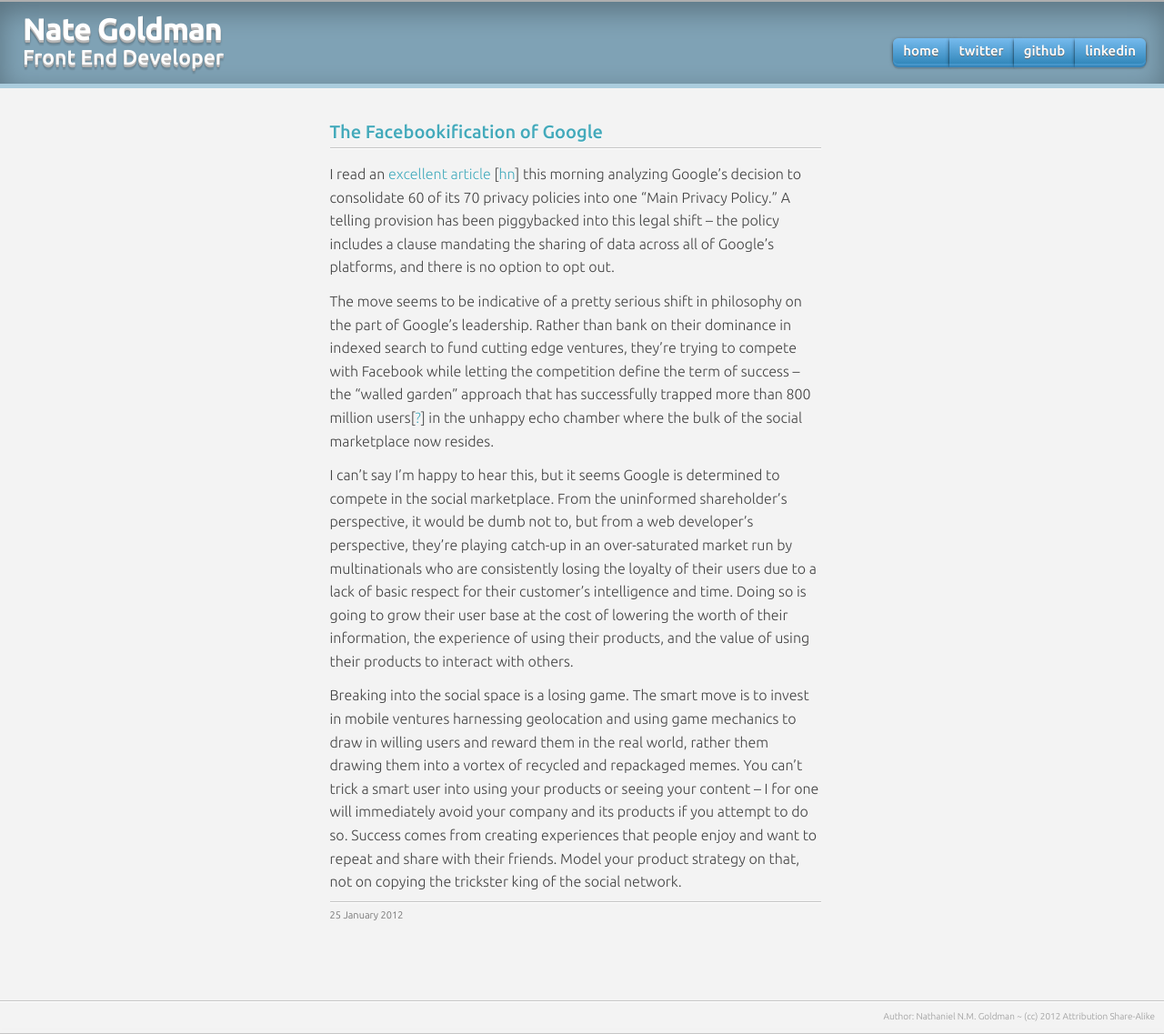
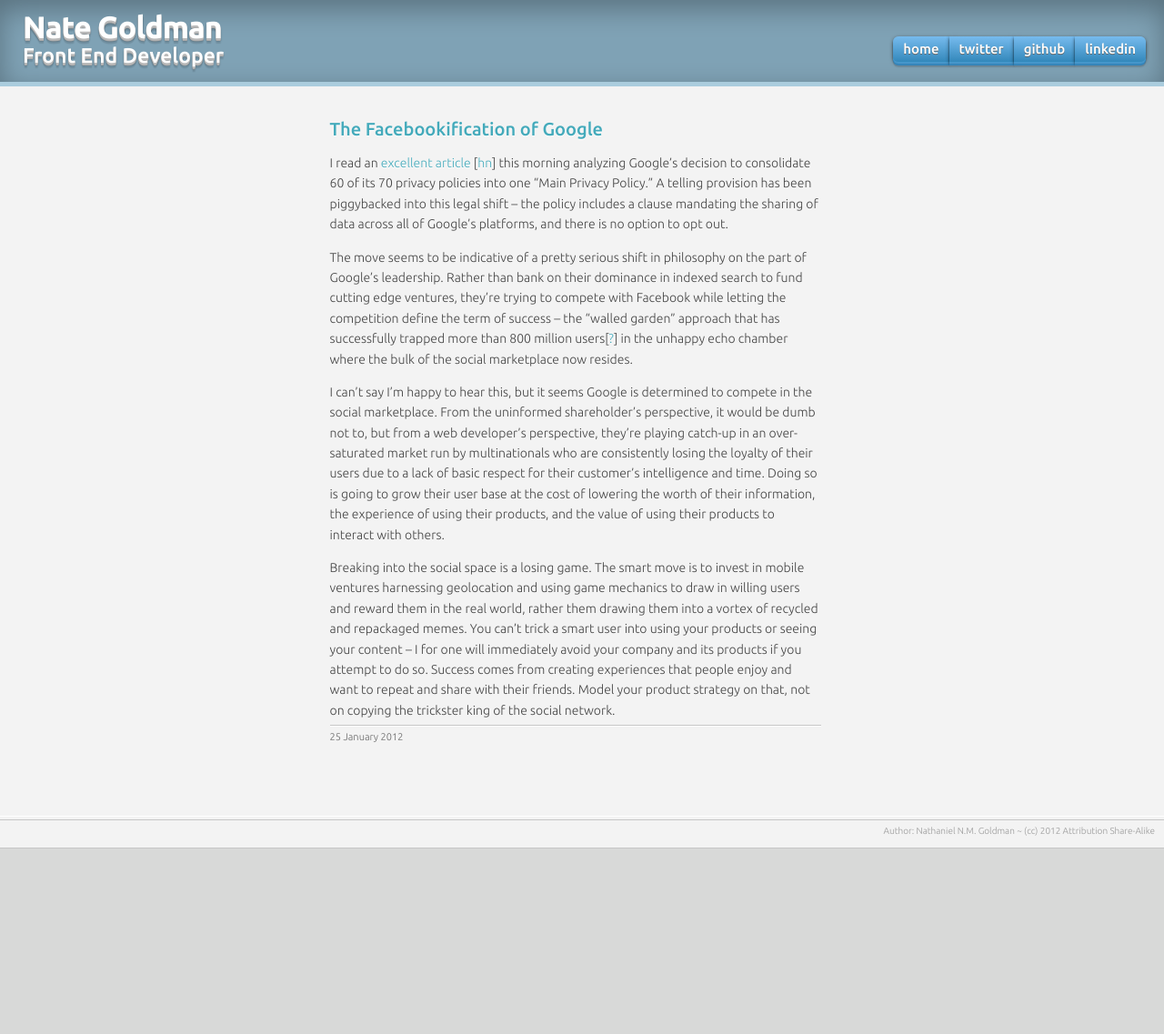
Before and after one commit to ungoldman/ungoldman.github.io, a Jekyll site: the page built from index.html, in a window 1280 px wide. Shown: the whole page at 91% size. Built offline with Jekyll 4.4.1, drawn with Linux system fonts in a browser that asks for light colours; after the commit the page ends 933 px from its top, so only the background shows below that.

Commit message:
more of the same

```diff
--- a/css/style.css
+++ b/css/style.css
@@ -9,10 +9,6 @@
   font-weight: 500;
 }
 
-body {
-  border-top: 2px solid rgba(175,175,175,1);
-}
-
 #wrapper {
   background: rgba(255,255,255,.7);
   margin: 0 auto 0;
@@ -21,11 +17,8 @@
 }
 
 #main {
-  border-top: 5px solid rgba(175,175,175,1);
   overflow: auto;
   padding-bottom: 30px;
-  position: relative;
-  top: -5px;
   -webkit-box-shadow: 0 -10px 10px rgba(0,0,0,.3);
   -moz-box-shadow: 0 -10px 10px rgba(0,0,0,.3);
   box-shadow: 0 -10px 10px rgba(0,0,0,.3);
@@ -37,6 +30,8 @@
   padding-bottom: 10px;
 }
 
+
+/* header */
 header {
   background: #7fa2b5;
   border-bottom: 5px solid #acd;
@@ -174,6 +169,8 @@
     bottom: -2px;
   }
 
+
+/* content */
 #content {
   border-bottom: 1px solid #c6c6c6;
   overflow: hidden;
@@ -186,53 +183,21 @@
   #content section {
     border-radius: 8px;
     cursor: default;
-    /*min-height: 200px;*/
     margin: 0 auto 50px;
     padding: 0;
     max-width: 600px;
     position: relative;
     z-index: 9999;
   }
-  /*#content section:hover {
-    -webkit-box-shadow: 0 1px 0 #ccc,
-                0 2px 0 #ddd,
-                0 3px 0 #ccc,
-                0 4px 0 #bbb,
-                0 3px 2px rgba(100,100,100,.4),
-                0 6px 1px rgba(100,100,100,.1),
-                0 0 5px rgba(100,100,100,.1),
-                0 1px 3px rgba(100,100,100,.3),
-                0 3px 5px rgba(100,100,100,.2);
-    -moz-box-shadow: 0 1px 0 #ccc,
-                0 2px 0 #ddd,
-                0 3px 0 #ccc,
-                0 4px 0 #bbb,
-                0 3px 2px rgba(100,100,100,.4),
-                0 6px 1px rgba(100,100,100,.1),
-                0 0 5px rgba(100,100,100,.1),
-                0 1px 3px rgba(100,100,100,.3),
-                0 3px 5px rgba(100,100,100,.2);
-    box-shadow: 0 1px 0 #ccc,
-                0 2px 0 #ddd,
-                0 3px 0 #ccc,
-                0 4px 0 #bbb,
-                0 3px 2px rgba(100,100,100,.4),
-                0 6px 1px rgba(100,100,100,.1),
-                0 0 5px rgba(100,100,100,.1),
-                0 1px 3px rgba(100,100,100,.3),
-                0 3px 5px rgba(100,100,100,.2);
-    bottom: 4px;
-  }*/
     #content section.last {
       padding-right: 0;
     }
   #content section h2 {
-    border-bottom: 1px solid #c6c6c6;
     color: #8ab;
-    font: 20px 'Ubuntu', sans-serif;
+    font: 20px/21px 'Ubuntu', sans-serif;
     font-weight: 500;
     margin: 0 5%;
-    padding: 6px 0 5px;
+    padding: 5px 0 0;
     text-shadow: 0 1px 0 #fff;
   }
     #content section h2 a {
@@ -244,10 +209,9 @@
     }
       #content section h2 a:hover { color: #289; }
   #content section article {
-    border-top: 1px solid #fff;
     border-bottom: 1px solid #c6c6c6;
     margin: 0 5%;
-    padding: 15px 0 8px;
+    padding: 1em 0 5px;
   }
     #content section article a {
       color: #4ab;
@@ -257,7 +221,12 @@
       #content section article a:hover {
         color: #289;
       }
-    #content section article p { padding-bottom: 12px; }
+    #content section article p {
+      font-size: 14px;
+      font-weight: 300;
+      line-height: 1.6;
+      padding-bottom: 14px;
+    }
     #content section article p:last-child { padding-bottom: 0; }
     #content section .timestamp {
       border-top: 1px solid #fff;
@@ -267,55 +236,9 @@
       margin: 0 5%;
       padding: 5px 0;
     }
-  #content section .skills {
-    overflow: hidden;
-  }
-    #content section .skills li {
-      background: #9bd;
-      border-radius: 5px;
-      color: #fff;
-      display: block;
-      float: left;
-      padding: 3px 6px;
-      margin-right: 3px;
-    }
-    #content section p,
-    #content section ul li {
-      font-size: 16px;
-      font-weight: 300;
-      line-height: 1.6;
-    }
-      #content section ul li h3 {
-        color: #999;
-        font-size: 16px;
-        font-weight: 300;
-      }
-      #content section ul li p {
-        padding-bottom: 20px;
-      }
-    #content section p strong {
-      background: #EEF3FF;
-      border-radius: 5px;
-      color: #68A;
-      font-weight: 300;
-      padding: 1px 4px;
-      text-shadow: 0 1px 0 #fff;
-    }
 
-#brands {}
-#brands img {
-  display: block;
-  margin: 0 auto;
-  width: 100%;
-}
 
-#edu {}
-#content section#edu ul li h3 {
-  color: #000;
-  font-weight: 300;
-  padding-bottom: 5px;
-}
-
+/* footer */
 footer {
   border-bottom: 1px solid #c6c6c6;
   border-top: 1px solid #fff;
@@ -339,6 +262,8 @@
   color: #4ab;
 }
 
+
+/* flash messages */
 .flash-message {
   left: 328px;
   position: absolute;
@@ -359,8 +284,8 @@
     background: #c6c;
   }
 
+
 /* big screen */
-
 @media screen and (min-width: 600px) {
   #content {
     padding-left: 15px;
@@ -390,8 +315,8 @@
     }
 }
 
+
 /* little screen */
-
 @media screen and (max-width: 600px) {
   header {
     height: 115px;
@@ -453,6 +378,7 @@
     }
 }
 
+
 /* transition effects */
 ul.social a {
   -webkit-transition: all .1s linear 0s;
```
Also changed, not shown: 1 other file.
